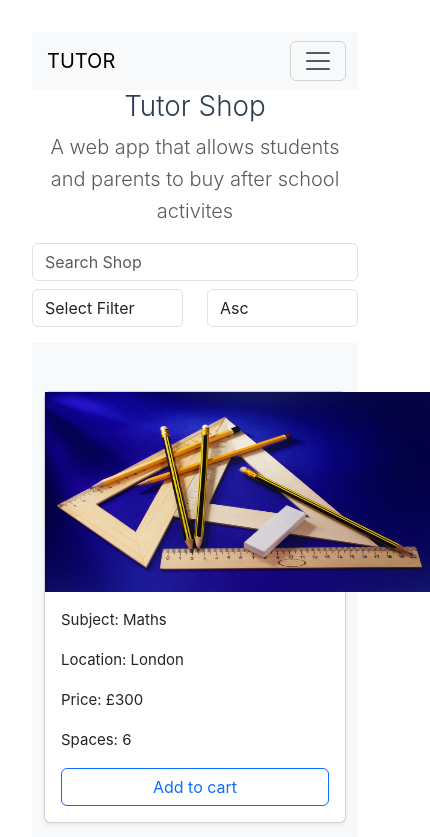
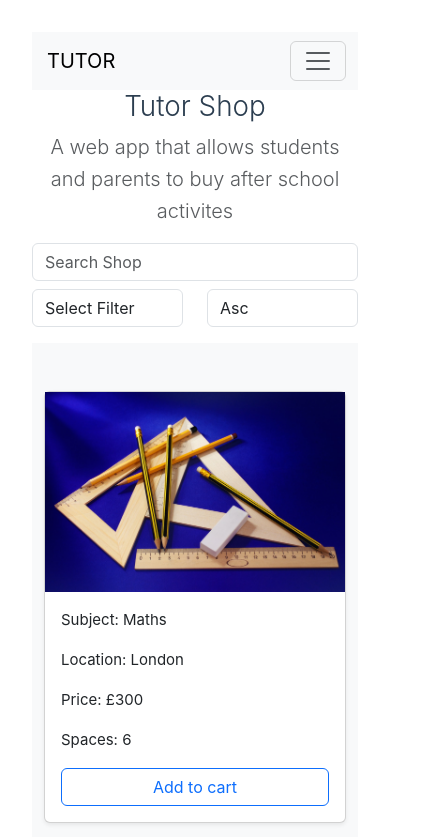
Before and after one commit to lesley-ayemi/vue-coursework, a Vue app: page / in a window 390 px wide. Shown: the top 837 px of the page, 430 px wide, since content can reach past the window. Built offline with nearby package versions, Linux system fonts and the light colour scheme.

Commit message:
responsive fix

```diff
--- a/src/App.vue
+++ b/src/App.vue
@@ -108,6 +108,7 @@ const submitForm = async () => {
     const data = await response.json();
     console.log("Order submitted:", data);
     alert(data.message || "Order placed successfully!");
+
 
     // Clear cart and reset form
     cart.value = [];
@@ -274,7 +275,7 @@ const sortedLessons = computed(() => {
 
       <div v-for="(lesson) in displayedLessons" :key="lesson.id" class="col">
         <div class="card shadow-sm">
-          <img :src="lesson.subject_image" alt="Lesson Image" width="385" height="200">
+          <img :src="lesson.subject_image" alt="Lesson Image" class="img-fluid" width="385" height="200">
           <!-- <svg class="bd-placeholder-img card-img-top" width="100%" height="225" xmlns="http://www.w3.org/2000/svg" role="img" aria-label="Placeholder: Thumbnail" preserveAspectRatio="xMidYMid slice" focusable="false"><title>Placeholder</title><rect width="100%" height="100%" fill="#55595c"/><text x="50%" y="50%" fill="#eceeef" dy=".3em">Thumbnail</text></svg> -->
           <div class="card-body">
             <p class="card-text">Subject: {{ lesson.subject }}</p>
```
Also changed, not shown: 2 other files (tests, documents, lock files or other folders).
